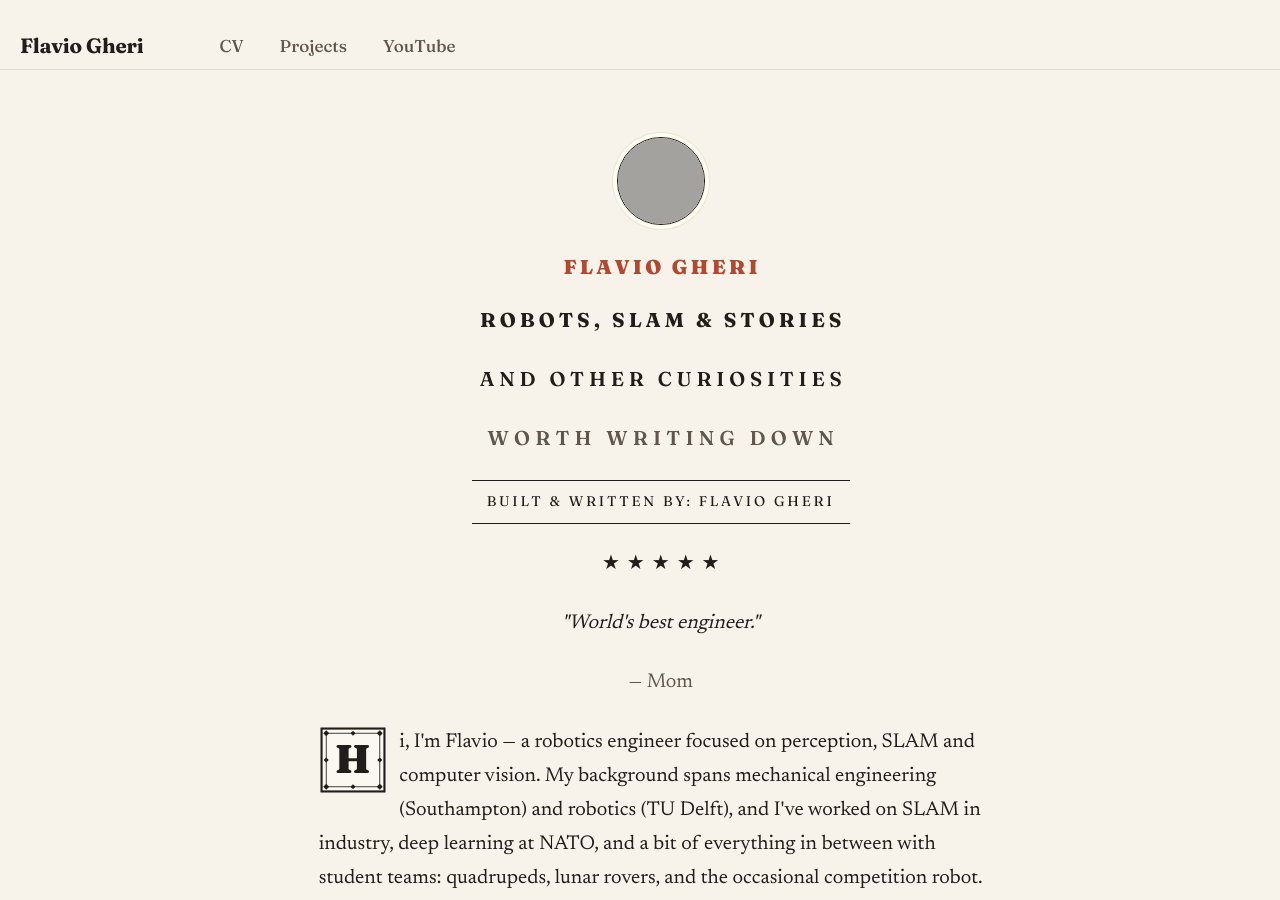
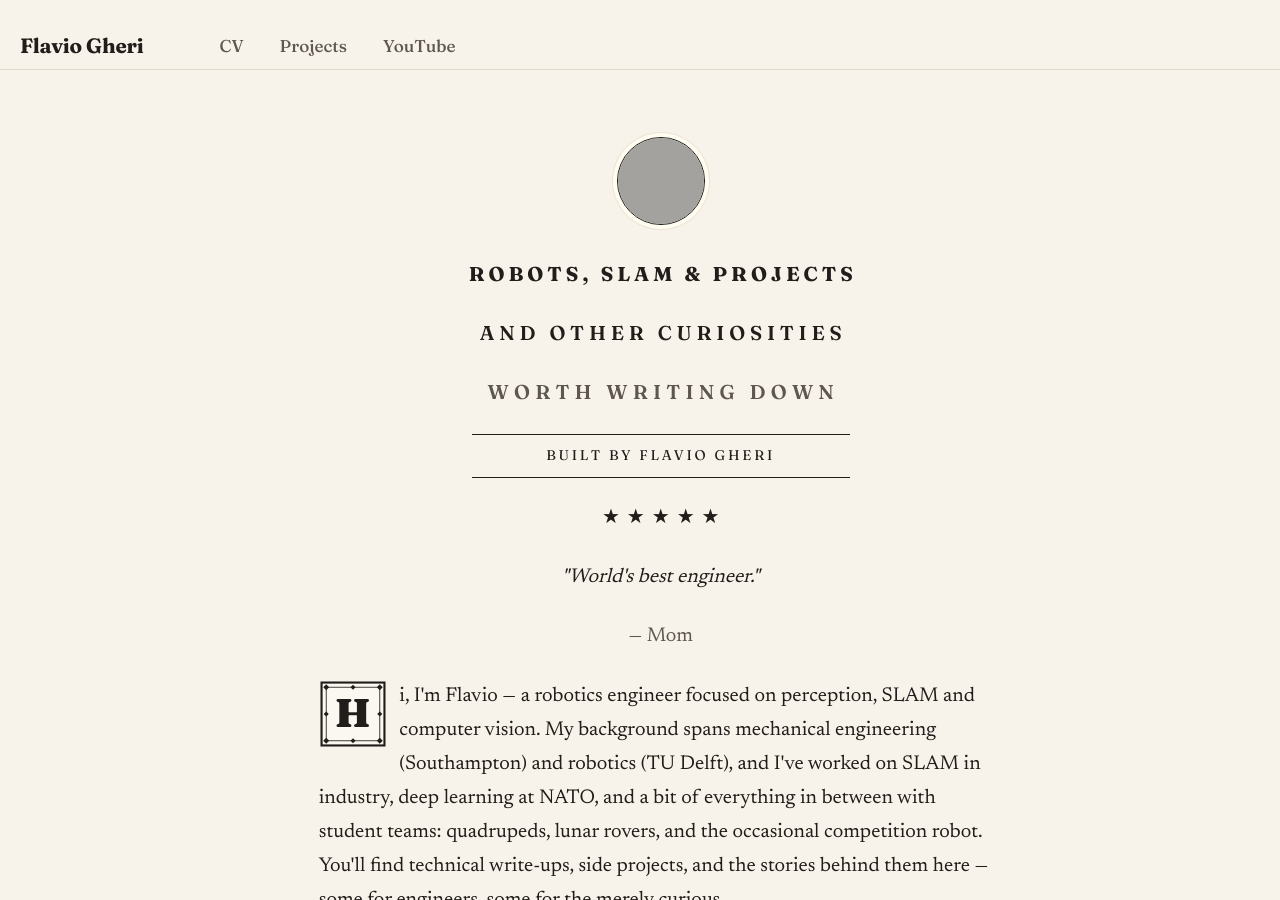
Before and after one commit to flaviogheri/flaviogheri.github.io, a Jekyll site: the page built from _pages/about.md, in a window 1280 px wide and 900 px high. Built offline with Jekyll 4.4.1, drawn with Linux system fonts in a browser that asks for light colours; grey boxes are pictures that could not be loaded.

Commit message:
changed title wording slighty

```diff
--- a/_pages/about.md
+++ b/_pages/about.md
@@ -11,12 +11,11 @@
 
   <img class="home-portrait" src="/images/profile.png" alt="Flavio Gheri" />
 
-  <p class="tp-name">Flavio Gheri</p>
-  <p class="tp-sub1">Robots, SLAM &amp; Stories</p>
+  <p class="tp-sub1">Robots, SLAM &amp; Projects</p>
   <p class="tp-sub2">And Other Curiosities</p>
   <p class="tp-sub3">Worth Writing Down</p>
 
-  <div class="tp-byline">Built &amp; Written by: Flavio Gheri</div>
+  <div class="tp-byline">Built by Flavio Gheri</div>
 
   <p class="tp-stars">★★★★★</p>
   <p class="tp-review">"World's best engineer."</p>
```
